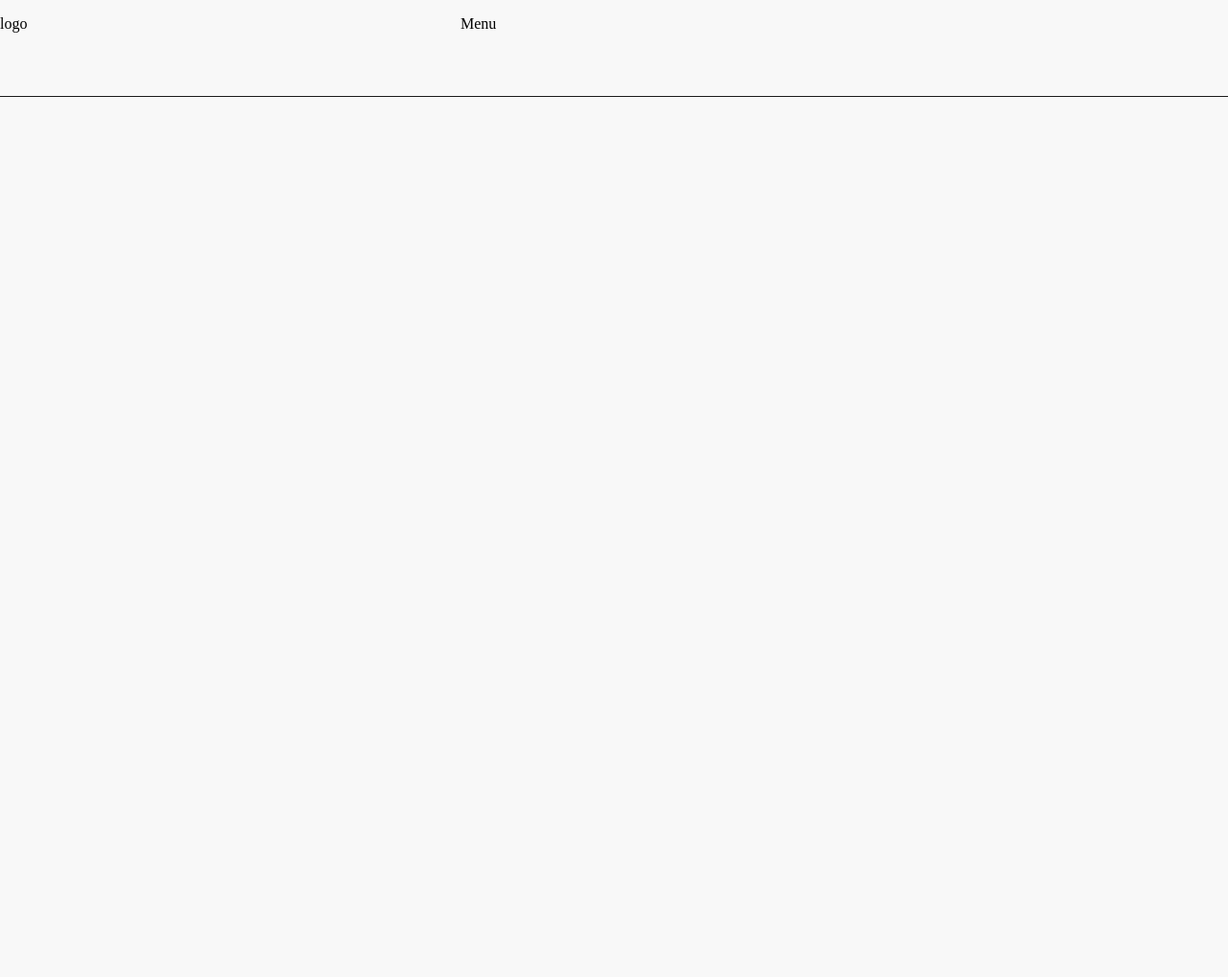
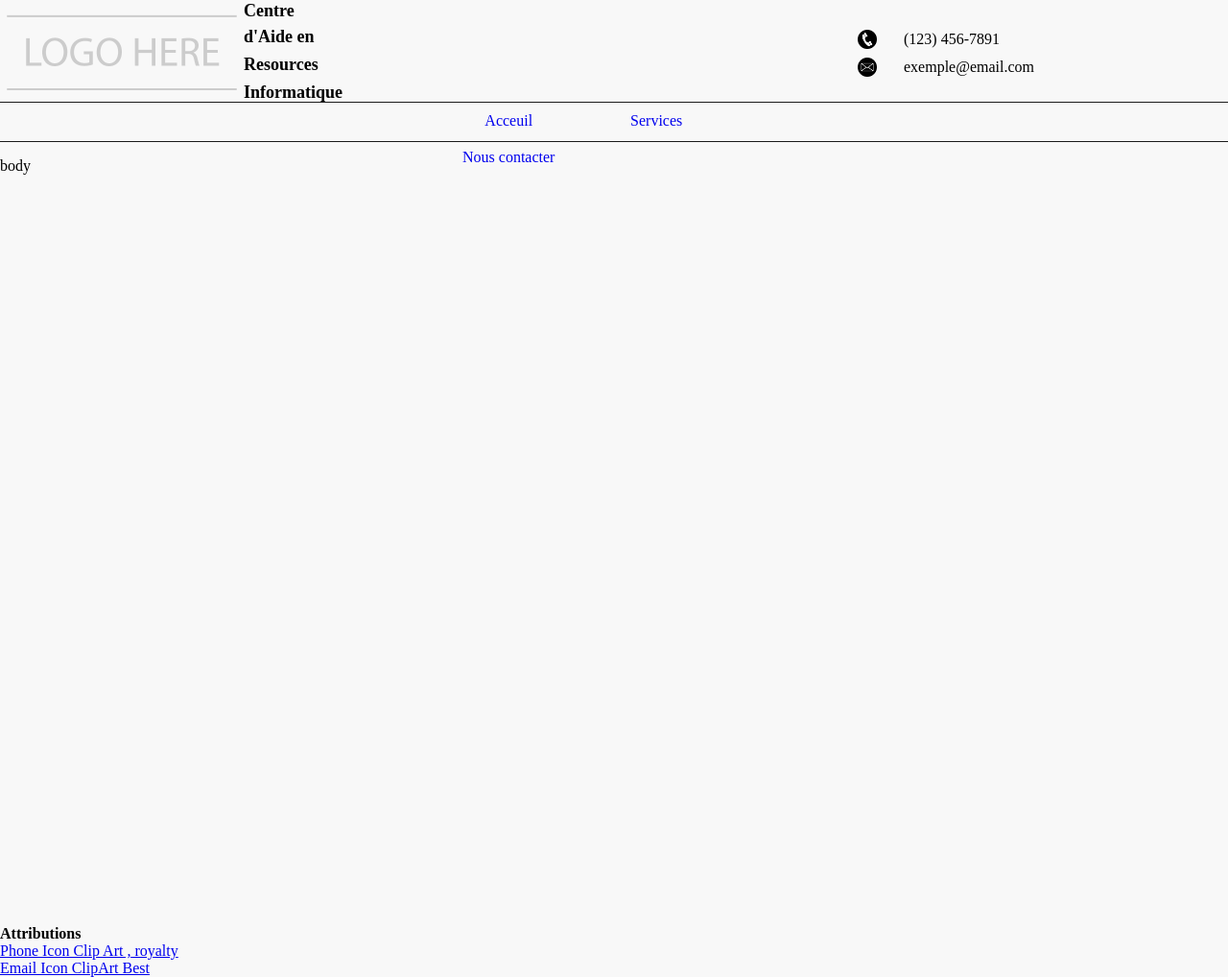
Before and after one commit to jonathan-leroux00421/Cari, a plain HTML site: page index.html in a window 1280 px wide. Shown: the whole page at 96% size. Before the commit the page ends 800 px from the top, so only its background shows below. Drawn offline with Linux system fonts and the light colour scheme.

Commit message:
template

```diff
--- a/css/index.css
+++ b/css/index.css
@@ -4,21 +4,53 @@ body {
 }
 
 header {
-	height: 100px;
-
+	height: 106px;
 	border-bottom-style: solid;
 	border-bottom-width: 1px;
 	border-bottom-color: #1B1B1B;
 }
 
-header .logo {
-	width: 300px;
-	height: 100px;
-	float: left;
+header table {
+	width: 100%;
+	height: 106px;
 }
 
-header .menu {
-	width: 800px;
-	height: 100px;
-	float: right;
+header .logo {
+	padding: 0;
+	margin: 0;
+	position: relative;
+	top: -2px;
 }
+
+header .logo-description {
+	padding: 0;
+	margin: 0;
+	width: 500px;
+	height: 25px;
+	display: inline-block;
+	font-size: 18px;
+	font-weight: bold;
+	position: relative;
+	top: -10px;
+	line-height: 2px;
+}
+
+header .contact-img {
+	padding-right: 25px;
+	width: 100%;
+	text-align: right;
+	height: 25px;
+}
+
+header .contact-info {
+	width: 100%;
+	padding-right: 200px;
+	text-align: left;
+	height: 25px;
+	position: relative;
+	top: -2px;
+}
+
+section {
+	height: 50em;
+}
--- /dev/null
+++ b/css/menu.css
@@ -0,0 +1,34 @@
+nav {
+	width: 100%;
+	height: 40px;
+	border-bottom-style: solid;
+	border-bottom-width: 1px;
+	border-bottom-color: #1B1B1B;
+}
+
+nav ul {
+	margin: auto;
+	width: 32%;
+	list-style-type: none;
+}
+
+nav li {
+	display: inline;
+	text-align: center;
+}
+
+nav a {
+	display: inline-block;
+	text-decoration: none;
+	transition: transform 0.5s;
+	width: 150px;
+	padding: 10px 0;
+}
+
+.current {
+	transform: scaleX(1.2);
+}
+
+nav a:hover {
+	transform: scaleX(1.2);
+}
--- a/index.html
+++ b/index.html
@@ -2,16 +2,53 @@
 <html>
   <head>
     <title>C.A.R.I. - Centre d'Aide en Ressources Informatique</title>
+	<meta charset="utf-8" />
+	<meta name="viewport" content="width=device-width, initial-scale=1.0"/>
     <link rel="stylesheet" href="css/index.css" />
+    <link rel="stylesheet" href="css/menu.css" />
   </head>
   <body>
   	<header>
-  		<div class="logo">
-  			<p>logo</p>
-  		</div>
-  		<div class="menu">
-  			<p>Menu</p>
-  		</div>
+  		<table>
+  			<tr>
+  				<td rowspan="4" class="logo">
+  					<img src="images/logo-placeholder.png" height="100px" alt="logo" />
+  				</td>
+  				<td class="logo-description">
+  					<p>Centre</p>
+  				</td>
+  			</tr>
+  			<tr>
+  				<td class="logo-description"><p>d'Aide en</p></td>
+  				<td class="contact-img">
+  					<img src="images/phone-icon.png" width="20px" alt="icône téléphone" />
+  				</td>
+  				<td class="contact-info">(123) 456-7891</td></tr>
+  			<tr>
+  				<td class="logo-description"><p>Resources</p></td>
+  				<td class="contact-img">
+					<img src="images/email-icon.png" width="20px" alt="icône email" />
+  				</td>
+  				<td class="contact-info">exemple@email.com</td></tr>
+  			<tr>
+  				<td class="logo-description"><p>Informatique</p></td>
+  			</tr>
+  		</table>
   	</header>
+  	<nav>
+  		<ul>
+  			<li class="current"><a href="#">Acceuil</a></li>
+  			<li><a href="pages/services.html">Services</a></li>
+  			<li><a href="pages/contact.html">Nous contacter</a></li>
+  		</ul>
+  	</nav>
+  	<section>
+  		<p>body</p>
+  	</section>
+  	<footer>
+  		<b>Attributions</b><br />
+  		<a href="https://www.freeiconspng.com/img/928">Phone Icon Clip Art , royalty</a><br />
+  		<a href="https://www.freeiconspng.com/img/121">Email Icon  ClipArt Best</a>
+  	</footer>
   </body>
 </html>
```
Also changed, not shown: images/email-icon.png (added), images/logo-placeholder.png (added), images/phone-icon.png (added).
